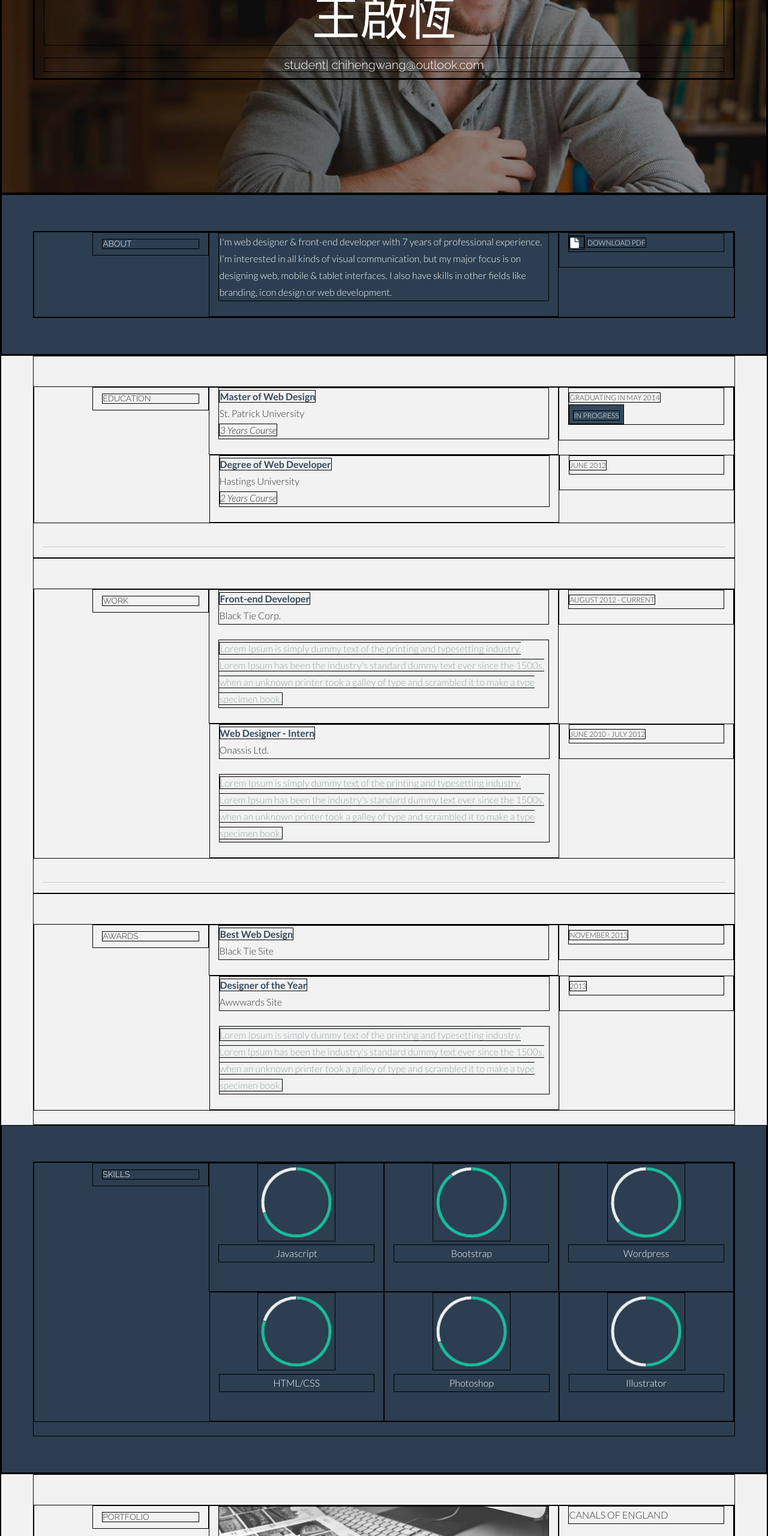
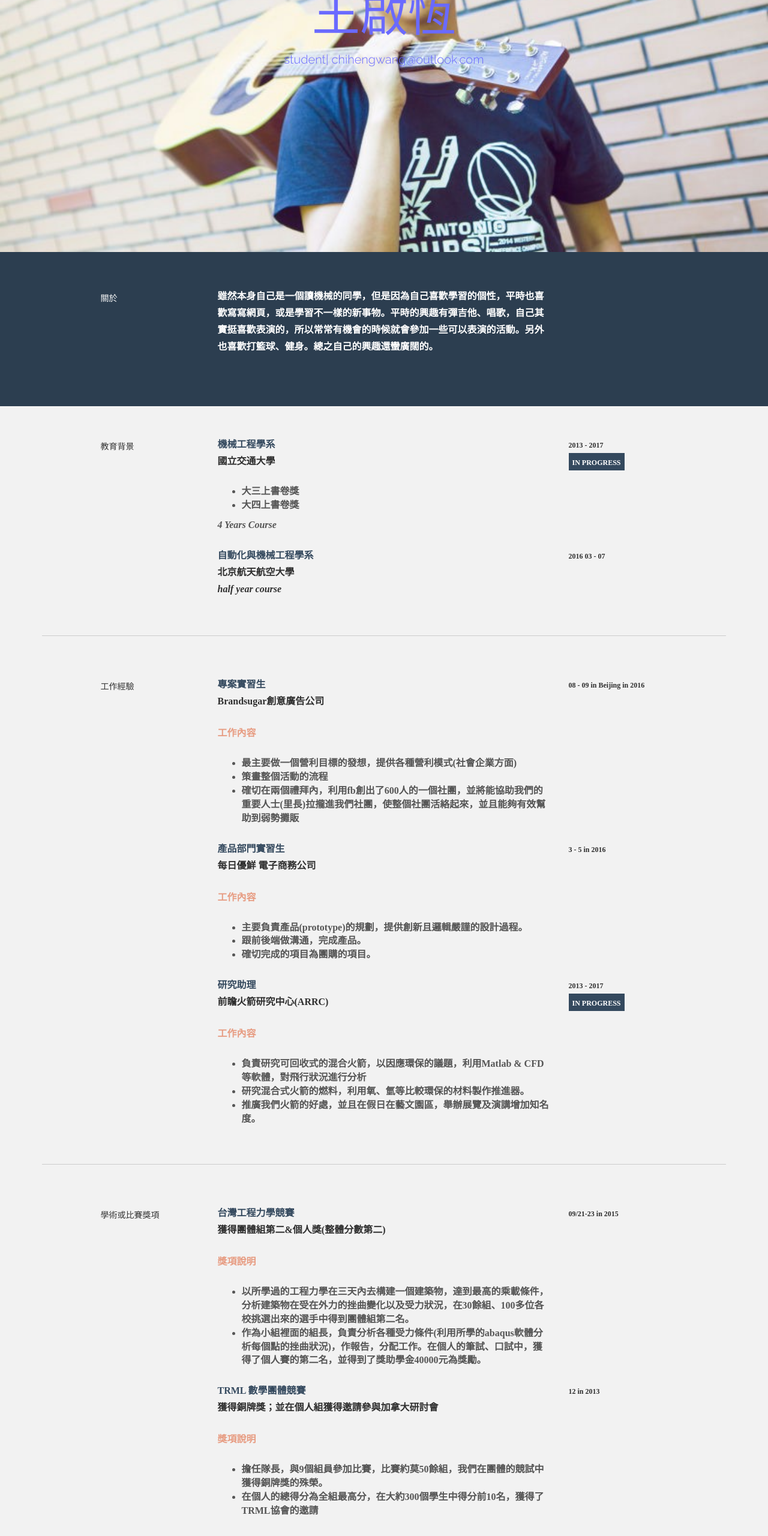
Before and after one commit to Chihengwang/Resume, a plain HTML site: page index.html in a window 1280 px wide. Shown: the part 240-2800 px from the top of the page at 60% size. Drawn offline with Linux system fonts and the light colour scheme; a web font is replaced by a local one.

Commit message:
commit_Re2

```diff
--- a/assets/css/main.css
+++ b/assets/css/main.css
@@ -153,13 +153,13 @@ a:after {
 
 /* Header Wrap */
 #headerwrap {
-	background: url(../img/header-bg.jpg) no-repeat center top;
+	background: url(../img/header-guitar.jpg) no-repeat center bottom;
 	margin-top: 60px;
 	padding-top:140px;
 	text-align:center;
 	background-attachment: relative;
 	background-position: center center;
-	min-height: 500px;
+	min-height: 600px;
 	width: 100%;
 
     -webkit-background-size: 100%;
@@ -175,12 +175,12 @@ a:after {
 
 #headerwrap h1 {
 	font-size: 80px;
-	color: white;
+	color: 	#6A6AFF;
 }
 
 #headerwrap h3 {
 	font-size: 20px;
-	color: white;
+	color: 	#6A6AFF;
 }
 
 /* Intnro Wrap */
@@ -273,9 +273,13 @@ a:after {
 	color: white;
 	background: #34495e;
 }
-
+.desc test{
+	padding: 6px;
+	color: white;
+	background: #34495e;
+}
 .desc more {
-	color: #95a5a6;
+	color: #E79C82;
 }
 
 
--- a/index.html
+++ b/index.html
@@ -19,7 +19,7 @@
 
     <link href='http://fonts.googleapis.com/css?family=Lato:300,400,700,300italic,400italic' rel='stylesheet' type='text/css'>
     <link href='http://fonts.googleapis.com/css?family=Raleway:400,300,700' rel='stylesheet' type='text/css'>
-
+    <link href="https://fonts.googleapis.com/css?family=Rancho" rel="stylesheet">
     <script src="assets/js/jquery.min.js"></script>
     <script type="text/javascript" src="assets/js/smoothscroll.js"></script>
     <script src="assets/js/Chart.js"></script>
@@ -31,14 +31,21 @@
     <![endif]-->
     <style type="text/css">
     	*{
-    		border: 1px black solid;
+    		/*border: 1px black solid;*/
+    		font-family: Microsoft JhengHei;
+    		font-weight: 800;
+    	}
+
+    	.text_form{
+    		font-family: 'Rancho', cursive;
+    		letter-spacing: 2px;
     	}
     </style>
   </head>
 
   <body data-spy="scroll" data-offset="0" data-target="#nav">
 
-	<div id="section-topbar">
+	<div id="section-topbar" class="navbar-top">
 		<div id="topbar-inner">
 			<div class="container">
 				<div class="row">
@@ -63,8 +70,8 @@
 		<div class="container">
 			<div class="row centered">
 				<div class="col-lg-12">
-					<h1>王啟恆</h1>
-					<h3>student| chihengwang@outlook.com</h3>
+					<h1 >王啟恆</h1>
+					<h3 >student| chihengwang@outlook.com</h3>
 				</div><!--/.col-lg-12 -->
 			</div><!--/.row -->
 		</div><!--/.container -->
@@ -77,13 +84,13 @@
 			<div class="row">
 
 				<div class="col-lg-2 col-lg-offset-1">
-					<h5>ABOUT</h5>
+					<h5>關於</h5>
 				</div>
 				<div class="col-lg-6">
-					<p>I'm web designer & front-end developer with 7 years of professional experience. I'm interested in all kinds of visual communication, but my major focus is on designing web, mobile & tablet interfaces. I also have skills in other fields like branding, icon design or web development.</p>
+					<p>雖然本身自己是一個讀機械的同學，但是因為自己喜歡學習的個性，平時也喜歡寫寫網頁，或是學習不一樣的新事物。平時的興趣有彈吉他、唱歌，自己其實挺喜歡表演的，所以常常有機會的時候就會參加一些可以表演的活動。另外也喜歡打籃球、健身。總之自己的興趣還蠻廣闊的。</p>
 				</div>
 				<div class="col-lg-3">
-					<p><a href="#"><i class="icon-file"></i></a> <sm>DOWNLOAD PDF</sm></p>
+					<!-- <p><a href="#"><i class="icon-file"></i></a> <sm>DOWNLOAD PDF</sm></p> -->
 				</div>
 
 			</div><!--/.row -->
@@ -97,28 +104,32 @@
 		<div class="row">
 
 				<div class="col-lg-2 col-lg-offset-1">
-					<h5>EDUCATION</h5>
+					<h5>教育背景</h5>
 				</div>
 				<div class="col-lg-6">
-					<p><t>Master of Web Design</t><br/>
-						St. Patrick University <br/>
-						<i>3 Years Course</i>
+					<p><t>機械工程學系</t><br/>
+						國立交通大學 <br/>
+						<ul>
+							<li>大三上書卷獎</li>
+							<li>大四上書卷獎</li>
+						</ul>
+						<i>4 Years Course</i>
 					</p>
 				</div>
 				<div class="col-lg-3">
-					<p><sm>GRADUATING IN MAY 2014</sm><br/>
+					<p><sm>2013 - 2017</sm><br/>
 					<imp><sm>IN PROGRESS</sm></imp>
 					</p>
 				</div>
 
 				<div class="col-lg-6 col-lg-offset-3">
-					<p><t>Degree of Web Developer</t><br/>
-						Hastings University <br/>
-						<i>2 Years Course</i>
+					<p><t>自動化與機械工程學系</t><br/>
+						北京航天航空大學 <br/>
+						<i>half year course</i>
 					</p>
 				</div>
 				<div class="col-lg-3">
-					<p><sm>JUNE 2012</sm></p>
+					<p><sm>2016 03 - 07</sm></p>
 				</div>
 
 		</div><!--/.row -->
@@ -132,26 +143,59 @@
 		<div class="row">
 
 				<div class="col-lg-2 col-lg-offset-1">
-					<h5>WORK</h5>
+					<h5>工作經驗</h5>
 				</div>
 				<div class="col-lg-6">
-					<p><t>Front-end Developer</t><br/>
-						Black Tie Corp. <br/>
+					<p><t>專案實習生</t><br/>
+						Brandsugar創意廣告公司 <br/>
 					</p>
-					<p><more>Lorem Ipsum is simply dummy text of the printing and typesetting industry. Lorem Ipsum has been the industry's standard dummy text ever since the 1500s, when an unknown printer took a galley of type and scrambled it to make a type specimen book.</more></p>
+					<p><more>
+					<span>工作內容</span>
+						<ul>
+							<li>最主要做一個營利目標的發想，提供各種營利模式(社會企業方面)</li>
+							<li>策畫整個活動的流程</li>
+							<li>確切在兩個禮拜內，利用fb創出了600人的一個社團，並將能協助我們的重要人士(里長)拉攏進我們社團，使整個社團活絡起來，並且能夠有效幫助到弱勢攤販</li>
+
+						</ul>
+					</more></p>
 				</div>
 				<div class="col-lg-3">
-					<p><sm>AUGUST 2012 - CURRENT</sm></p>
+					<p><sm>08 - 09 in Beijing in 2016</sm></p>
 				</div>
 
 				<div class="col-lg-6 col-lg-offset-3">
-					<p><t>Web Designer - Intern</t><br/>
-						Onassis Ltd. <br/>
+					<p><t>產品部門實習生</t><br/>
+						每日優鮮 電子商務公司<br/>
 					</p>
-					<p><more>Lorem Ipsum is simply dummy text of the printing and typesetting industry. Lorem Ipsum has been the industry's standard dummy text ever since the 1500s, when an unknown printer took a galley of type and scrambled it to make a type specimen book.</more></p>
+					<p><more>
+					<span>工作內容</span>
+						<ul>
+							<li>主要負責產品(prototype)的規劃，提供創新且邏輯嚴謹的設計過程。</li>
+							<li>跟前後端做溝通，完成產品。</li>
+							<li>確切完成的項目為團購的項目。</li>
+						</ul>
+					</more></p>
 				</div>
 				<div class="col-lg-3">
-					<p><sm>JUNE 2010 - JULY 2012</sm></p>
+					<p><sm>3 - 5 in 2016</sm></p>
+				</div>
+				<div class="col-lg-6 col-lg-offset-3">
+					<p><t>研究助理 </t><br/>
+						前瞻火箭研究中心(ARRC)<br/>
+					</p>
+					<p><more>
+					<span>工作內容</span>
+						<ul>
+							<li>負責研究可回收式的混合火箭，以因應環保的議題，利用Matlab & CFD等軟體，對飛行狀況進行分析</li>
+							<li>研究混合式火箭的燃料，利用氧、氫等比較環保的材料製作推進器。</li>
+							<li>推廣我們火箭的好處，並且在假日在藝文園區，舉辦展覽及演講增加知名度。</li>
+						</ul>
+					</more></p>
+				</div>
+				<div class="col-lg-3">
+					<p><sm>2013 - 2017</sm><br/>
+					<imp><sm>IN PROGRESS</sm></imp>
+					</p>
 				</div>
 		</div><!--/.row -->
 		<br>
@@ -163,27 +207,39 @@
 	<div class="container desc">
 		<div class="row">
 				<div class="col-lg-2 col-lg-offset-1">
-					<h5>AWARDS</h5>
+					<h5>學術或比賽獎項</h5>
 				</div>
 				<div class="col-lg-6">
-					<p><t>Best Web Design</t><br/>
-						Black Tie Site <br/>
-					</p>
+					<p><t>台灣工程力學競賽</t><br/>
+						獲得團體組第二&個人獎(整體分數第二)
+					</p><p><more>
+					<span>獎項說明</span>
+						<ul>
+							<li>以所學過的工程力學在三天內去構建一個建築物，達到最高的乘載條件，分析建築物在受在外力的挫曲變化以及受力狀況，在30餘組、100多位各校挑選出來的選手中得到團體組第二名。</li>
+							<li>作為小組裡面的組長，負責分析各種受力條件(利用所學的abaqus軟體分析每個點的挫曲狀況)，作報告，分配工作。在個人的筆試、口試中，獲得了個人賽的第二名，並得到了獎助學金40000元為獎勵。</li>
+						</ul>
+					</more></p>
 				</div>
+
 				<div class="col-lg-3">
-					<p><sm>NOVEMBER 2013</sm></p>
+					<p><sm>09/21-23 in 2015</sm></p>
 				</div>
 
 				<div class="col-lg-6 col-lg-offset-3">
-					<p><t>Designer of the Year</t><br/>
-						Awwwards Site
+					<p><t>TRML 數學團體競賽</t><br/>
+						獲得銅牌獎；並在個人組獲得邀請參與加拿大研討會
 					</p>
-					<p><more>Lorem Ipsum is simply dummy text of the printing and typesetting industry. Lorem Ipsum has been the industry's standard dummy text ever since the 1500s, when an unknown printer took a galley of type and scrambled it to make a type specimen book.</more></p>
+					<p><more>
+					<span>獎項說明</span>
+						<ul>
+							<li>擔任隊長，與9個組員參加比賽，比賽約莫50餘組，我們在團體的競試中獲得銅牌獎的殊榮。</li>
+							<li>在個人的總得分為全組最高分，在大約300個學生中得分前10名，獲得了TRML協會的邀請</li>
+						</ul>
+					</more></p>
 				</div>
 				<div class="col-lg-3">
-					<p><sm>2013</sm></p>
+					<p><sm>12 in 2013</sm></p>
 				</div>
-
 		</div><!--/.row -->
 		<br>
 	</div><!--/.container -->
@@ -233,8 +289,8 @@
 						</script>
 					</div>
 					<div class="col-lg-3 centered">
-						<canvas id="wordpress" height="130" width="130"></canvas>
-						<p>Wordpress</p>
+						<canvas id="Axure-RP" height="130" width="130"></canvas>
+						<p>Axure-RP</p>
 						<br>
 						<script>
 							var doughnutData = [
@@ -247,7 +303,7 @@
 										color : "#ecf0f1"
 									}
 								];
-								var myDoughnut = new Chart(document.getElementById("wordpress").getContext("2d")).Doughnut(doughnutData);
+								var myDoughnut = new Chart(document.getElementById("Axure-RP").getContext("2d")).Doughnut(doughnutData);
 						</script>
 					</div>
 
@@ -270,8 +326,8 @@
 						</script>
 					</div>
 					<div class="col-lg-3 centered">
-						<canvas id="photoshop" height="130" width="130"></canvas>
-						<p>Photoshop</p>
+						<canvas id="C/C++" height="130" width="130"></canvas>
+						<p>C/C++</p>
 						<br>
 						<script>
 							var doughnutData = [
@@ -284,7 +340,7 @@
 										color : "#ecf0f1"
 									}
 								];
-								var myDoughnut = new Chart(document.getElementById("photoshop").getContext("2d")).Doughnut(doughnutData);
+								var myDoughnut = new Chart(document.getElementById("C/C++").getContext("2d")).Doughnut(doughnutData);
 						</script>
 					</div>
 					<div class="col-lg-3 centered">
@@ -294,15 +350,69 @@
 						<script>
 							var doughnutData = [
 									{
-										value: 50,
+										value: 30,
 										color:"#1abc9c"
 									},
 									{
-										value : 50,
+										value : 70,
 										color : "#ecf0f1"
 									}
 								];
 								var myDoughnut = new Chart(document.getElementById("illustrator").getContext("2d")).Doughnut(doughnutData);
+						</script>
+					</div>
+					<div class="col-lg-3 centered col-lg-offset-3 ">
+						<canvas id="English_skill" height="130" width="130"></canvas>
+						<p>English_skill</p>
+						<br>
+						<script>
+							var doughnutData = [
+									{
+										value: 75,
+										color:"#1abc9c"
+									},
+									{
+										value : 25,
+										color : "#ecf0f1"
+									}
+								];
+								var myDoughnut = new Chart(document.getElementById("English_skill").getContext("2d")).Doughnut(doughnutData);
+						</script>
+					</div>
+					<div class="col-lg-3 centered">
+						<canvas id="_idea" height="130" width="130"></canvas>
+						<p>Passion & Creative</p>
+						<br>
+						<script>
+							var doughnutData = [
+									{
+										value: 100,
+										color:"#1abc9c"
+									},
+									{
+										value : 0,
+										color : "#ecf0f1"
+									}
+								];
+								var myDoughnut = new Chart(document.getElementById("_idea").getContext("2d")).Doughnut(doughnutData);
+						</script>
+					</div>
+					<div class="col-lg-3 centered">
+						<canvas id="attitude" height="130" width="130"></canvas>
+						<p>attitude & patient</p>
+						<br>
+						<script>
+							var doughnutData = [
+									{
+										value: 100,
+										color:"#1abc9c"
+									},
+									{
+										value : 0,
+										color : "#ecf0f1"
+									}
+								];
+								var myDoughnut = new Chart(document.getElementById("attitude").getContext("2d")).Doughnut(doughnutData);
 						</script>
 					</div>
 
@@ -318,37 +428,29 @@
 	<div class="container desc">
 		<div class="row">
 				<div class="col-lg-2 col-lg-offset-1">
-					<h5>PORTFOLIO</h5>
+					<h5>可愛的作品集</h5>
 				</div>
 				<div class="col-lg-6">
-					<p><img class="img-responsive" src="assets/img/port01.jpg" alt=""></p>
+					<p><a href="http://bb8fum.axshare.com"><img class="img-responsive" src="assets/img/port01.jpg" alt=""></a></p>
 				</div>
 				<div class="col-lg-3">
-					<p>CANALS OF ENGLAND</p>
-				<p><more>Lorem Ipsum is simply dummy text of the printing and typesetting industry. Lorem Ipsum has been the industry's standard dummy text ever since the 1500s, when an unknown printer took a galley of type and scrambled it to make a type specimen book.<br/><br/>
+					<p>積非城市網站prototype</p>
+				<p class="port_text"><more>這是之前比台大創創挑戰賽時，所做的一個prototpe，雖然還沒有做得很完全，但是大致上的互動與概念都已經挺清晰，並且有獲得比賽時評審的讚賞<br/><br/>
 					<sm><i class="icon-tag"></i> design</sm></more>
 				</p>
 				</div>
 
 				<div class="col-lg-6 col-lg-offset-3">
-					<p><img class="img-responsive" src="assets/img/port02.jpg" alt=""></p>
+					<p><img class="img-responsive" src="assets/img/ar-test.jpg" alt=""></p>
 				</div>
 				<div class="col-lg-3">
-						<p>SANKEY</p>
-					<p><more>Lorem Ipsum is simply dummy text of the printing and typesetting industry. Lorem Ipsum has been the industry's standard dummy text ever since the 1500s, when an unknown printer took a galley of type and scrambled it to make a type specimen book.<br/><br/>
+						<p>app創業與實作課程</p>
+					<p><more>這門課比較特別的地方是我們用了擴增實境做了一個app，然後因為我們比較不熟悉確切內部的演算法怎麼做，所以我們引進了fuforia的API，進而改良成我們的產品，藉由此技術實現利用擴增實境置入家具。並且獲得老師的好評。而因為我是與大陸同學一起分工實作，因此在過程中總覺得特別有趣。
+					<br/><br/>
 						<sm><i class="icon-tag"></i> front-end</sm></more>
 					</p>
 				</div>
 
-				<div class="col-lg-6 col-lg-offset-3">
-					<p><img class="img-responsive" src="assets/img/port03.jpg" alt=""></p>
-				</div>
-				<div class="col-lg-3">
-						<p>WE GROW</p>
-					<p><more>Lorem Ipsum is simply dummy text of the printing and typesetting industry. Lorem Ipsum has been the industry's standard dummy text ever since the 1500s, when an unknown printer took a galley of type and scrambled it to make a type specimen book.<br/><br/>
-						<sm><i class="icon-tag"></i> web design</sm></more>
-					</p>
-				</div>
 
 		</div><!--/.row -->
 		<br>
@@ -364,23 +466,22 @@
 			<div class="row">
 
 				<div class="col-lg-2 col-lg-offset-1">
-					<h5>CONTACT</h5>
+					<h5>聯絡</h5>
 				</div>
 				<div class="col-lg-6">
 					<p><t>Email</t><br/>
-						william@blacktie.co <br/>
+						chihengwang@outlook.com<br/>
 					</p>
-					<p><t>Adress</t><br/>
-						Some Ave. 987 <br/>
-						Postal 23892 <br/>
-						London, England. <br/>
+					<p><t>地址</t><br/>
+						彰化縣 <br/>
+						溪湖鎮光平里616號<br/>
 					</p>
-					<p><t>Phone</t><br/>
-						+55 8933-2383 <br/>
+					<p><t>電話</t><br/>
+						0981140557 <br/>
 					</p>
 				</div>
 				<div class="col-lg-3">
-					<p><sm>SOCIAL LINKS</sm></p>
+					<p><sm>聯絡連結</sm></p>
 					<p>
 						<a href="#"><i class="icon-dribbble"></i></a>
 						<a href="#"><i class="icon-twitter"></i></a>
@@ -396,7 +497,7 @@
 
 	<div id="c">
 		<div class="container">
-			<p>Created by <a href="http://www.blacktie.co">BLACKTIE.CO</a></p>
+			<p class="text_form">Edit by Chihengwang</a></p>
 
 		</div>
 	</div>
@@ -405,6 +506,9 @@
     <!-- Bootstrap core JavaScript
     ================================================== -->
     <!-- Placed at the end of the document so the pages load faster -->
+
     <script src="assets/js/bootstrap.js"></script>
+      <script src="https://cdnjs.cloudflare.com/ajax/libs/skrollr/0.6.30/skrollr.min.js"></script>script>
+     <script src="js/often.js"></script>
   </body>
 </html>
```
Also changed, not shown: assets/js/often.js (added, +9 -0 lines), assets/img/ar-test.jpg (added), assets/img/header-guitar.jpg (added).
